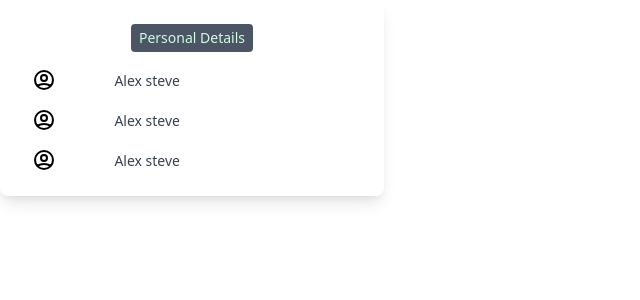
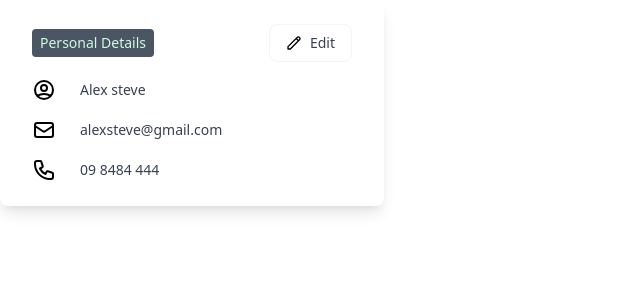
Before and after one commit to benlittlenz/resume-builder, a React (Create React App) app: page / in a window 1280 px wide. Shown: the top 300 px of the page, without its empty margins (0-640 px from the left). Built offline with nearby package versions, Linux system fonts and the light colour scheme.

Commit message:
added personal details card

```diff
--- a/src/components/Builder.tsx
+++ b/src/components/Builder.tsx
@@ -1,37 +1,11 @@
 import React from 'react';
+
+import { PersonalDetails } from './PersonalDetails'
 
 export function Builder() {
   return (
     <div>
-      <div className="flex flex-col bg-white px-8 py-6 max-w-sm rounded-lg shadow-lg">
-        <div className="flex justify-center items-center">
-          <a className="px-2 py-1 bg-gray-600 text-sm text-green-100 rounded" href="#">Personal Details</a>
-        </div>
-        <div className="flex justify-between items-center mt-4 w-1/2">
-          <div className="flex items-center">
-            <svg xmlns="http://www.w3.org/2000/svg" className="h-6 w-6" fill="none" viewBox="0 0 24 24" stroke="currentColor">
-              <path strokeLinecap="round" strokeLinejoin="round" strokeWidth={2} d="M5.121 17.804A13.937 13.937 0 0112 16c2.5 0 4.847.655 6.879 1.804M15 10a3 3 0 11-6 0 3 3 0 016 0zm6 2a9 9 0 11-18 0 9 9 0 0118 0z" />
-            </svg>
-          </div>
-          <span><a className="text-gray-700 text-sm mx-3" href="#">Alex steve</a></span>
-        </div>
-        <div className="flex justify-between items-center mt-4 w-1/2">
-          <div className="flex items-center">
-            <svg xmlns="http://www.w3.org/2000/svg" className="h-6 w-6" fill="none" viewBox="0 0 24 24" stroke="currentColor">
-              <path strokeLinecap="round" strokeLinejoin="round" strokeWidth={2} d="M5.121 17.804A13.937 13.937 0 0112 16c2.5 0 4.847.655 6.879 1.804M15 10a3 3 0 11-6 0 3 3 0 016 0zm6 2a9 9 0 11-18 0 9 9 0 0118 0z" />
-            </svg>
-          </div>
-          <span><a className="text-gray-700 text-sm mx-3" href="#">Alex steve</a></span>
-        </div>
-        <div className="flex justify-between items-center mt-4 w-1/2">
-          <div className="flex items-center">
-            <svg xmlns="http://www.w3.org/2000/svg" className="h-6 w-6" fill="none" viewBox="0 0 24 24" stroke="currentColor">
-              <path strokeLinecap="round" strokeLinejoin="round" strokeWidth={2} d="M5.121 17.804A13.937 13.937 0 0112 16c2.5 0 4.847.655 6.879 1.804M15 10a3 3 0 11-6 0 3 3 0 016 0zm6 2a9 9 0 11-18 0 9 9 0 0118 0z" />
-            </svg>
-          </div>
-          <span><a className="text-gray-700 text-sm mx-3" href="#">Alex steve</a></span>
-        </div>
-      </div>
+      <PersonalDetails />
     </div>
   )
 }
--- /dev/null
+++ b/src/components/PersonalDetails.tsx
@@ -0,0 +1,45 @@
+import React from 'react';
+
+export function PersonalDetails() {
+  return (
+    <div>
+      <div className="flex flex-col bg-white px-8 py-6 max-w-sm rounded-lg shadow-lg">
+        <div className="flex justify-between items-center">
+          <a className="px-2 py-1 bg-gray-600 text-sm text-green-100 rounded" href="#">Personal Details</a>
+          <span>
+            <button className="flex items-center border border-gray-100 px-4 py-2 rounded-lg hover:border-gray-300">
+              <svg xmlns="http://www.w3.org/2000/svg" className="h-4 w-4" fill="none" viewBox="0 0 24 24" stroke="currentColor">
+                <path stroke-linecap="round" stroke-linejoin="round" stroke-width="2" d="M15.232 5.232l3.536 3.536m-2.036-5.036a2.5 2.5 0 113.536 3.536L6.5 21.036H3v-3.572L16.732 3.732z" />
+              </svg>
+              <a className="text-gray-700 text-sm ml-2">Edit</a>
+            </button>
+          </span>
+        </div>
+        <div className="flex justify-between items-center mt-4">
+          <div className="flex items-center">
+            <svg xmlns="http://www.w3.org/2000/svg" className="h-6 w-6" fill="none" viewBox="0 0 24 24" stroke="currentColor">
+              <path strokeLinecap="round" strokeLinejoin="round" strokeWidth={2} d="M5.121 17.804A13.937 13.937 0 0112 16c2.5 0 4.847.655 6.879 1.804M15 10a3 3 0 11-6 0 3 3 0 016 0zm6 2a9 9 0 11-18 0 9 9 0 0118 0z" />
+            </svg>
+            <a className="text-gray-700 text-sm mx-3 ml-6" href="#">Alex steve</a>
+          </div>
+        </div>
+        <div className="flex justify-between items-center mt-4">
+          <div className="flex items-center">
+            <svg xmlns="http://www.w3.org/2000/svg" className="h-6 w-6" fill="none" viewBox="0 0 24 24" stroke="currentColor">
+              <path strokeLinecap="round" strokeLinejoin="round" strokeWidth={2} d="M3 8l7.89 5.26a2 2 0 002.22 0L21 8M5 19h14a2 2 0 002-2V7a2 2 0 00-2-2H5a2 2 0 00-2 2v10a2 2 0 002 2z" />
+            </svg>
+            <a className="text-gray-700 text-sm mx-3 ml-6" href="#">alexsteve@gmail.com</a>
+          </div>
+        </div>
+        <div className="flex justify-between items-center mt-4">
+          <div className="flex items-center">
+            <svg xmlns="http://www.w3.org/2000/svg" className="h-6 w-6" fill="none" viewBox="0 0 24 24" stroke="currentColor">
+              <path strokeLinecap="round" strokeLinejoin="round" strokeWidth={2} d="M3 5a2 2 0 012-2h3.28a1 1 0 01.948.684l1.498 4.493a1 1 0 01-.502 1.21l-2.257 1.13a11.042 11.042 0 005.516 5.516l1.13-2.257a1 1 0 011.21-.502l4.493 1.498a1 1 0 01.684.949V19a2 2 0 01-2 2h-1C9.716 21 3 14.284 3 6V5z" />
+            </svg>
+            <a className="text-gray-700 text-sm mx-3 ml-6" href="#">09 8484 444</a>
+          </div>
+        </div>
+      </div>
+    </div>
+  )
+}
```
